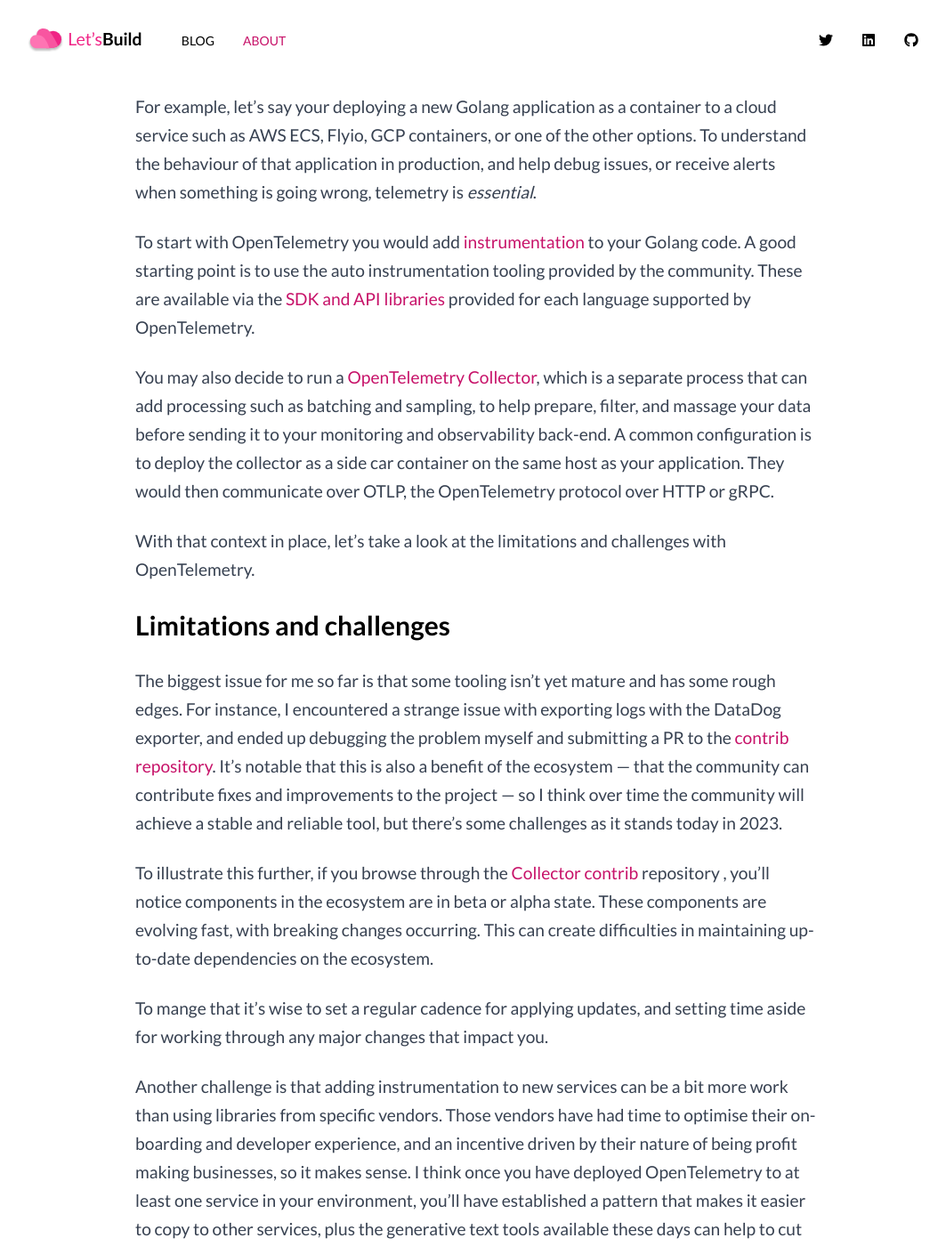
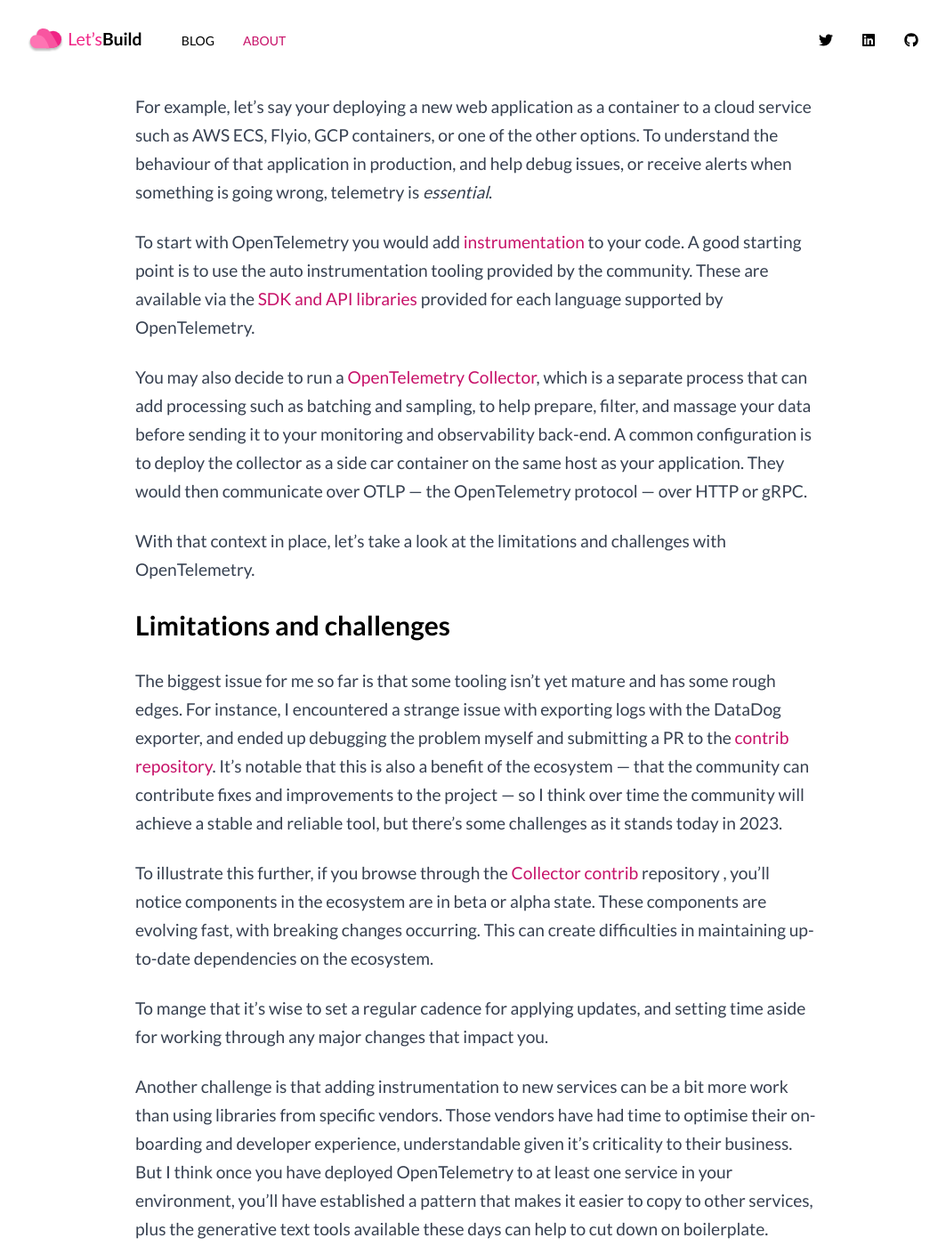
Before and after one commit to sbracegirdle/sbracegirdle.github.io, a Jekyll site: the page built from _posts/2023-03-23-opentel-thoughts.md, in a window 1280 px wide and 1400 px high, scrolled down 967 px. Shown: the whole window at 89% size, without its empty margins (104-1167 px from the left). Built offline with Jekyll 4.4.1, drawn with Linux system fonts in a browser that asks for light colours; some of the changed text lies outside the part shown.

Commit message:
Fix; final minor edits to opentel thoughts post

```diff
--- a/_posts/2023-03-23-opentel-thoughts.md
+++ b/_posts/2023-03-23-opentel-thoughts.md
@@ -14,15 +14,15 @@
 
 <!-- > How has the development of OpenTelemetry impacted the monitoring and observability landscape, and what are its key benefits for developers and organizations? -->
 
-The key benefits that OpenTelemetry brings is standardisation and vendor agnosticism. You can instrument your code once, and then with the help of the [OpenTelemetry Collector](https://github.com/open-telemetry/opentelemetry-collector) create configurations that pipe your telemetry data to one or more back-ends. There's integrations with popular SaaS vendors in the space such as DataDog, AWS CloudWatch, Honeycomb, and others.
+The key benefits that OpenTelemetry brings is standardisation and vendor agnosticism. You can instrument your code once and then with the help of the [OpenTelemetry Collector](https://github.com/open-telemetry/opentelemetry-collector) create configurations that pipe your telemetry data to one or more back-ends. There's integrations with popular SaaS vendors in the space such as DataDog, AWS CloudWatch, Honeycomb, and others.
 
 <!-- > What are some common use cases for implementing OpenTelemetry, and how does it help developers gain insights into their applications' performance and reliability? -->
 
-For example, let's say your deploying a new Golang application as a container to a cloud service such as AWS ECS, Flyio, GCP containers, or one of the other options. To understand the behaviour of that application in production, and help debug issues, or receive alerts when something is going wrong, telemetry is _essential_.
+For example, let's say your deploying a new web application as a container to a cloud service such as AWS ECS, Flyio, GCP containers, or one of the other options. To understand the behaviour of that application in production, and help debug issues, or receive alerts when something is going wrong, telemetry is _essential_.
 
-To start with OpenTelemetry you would add [instrumentation](https://opentelemetry.io/docs/instrumentation/) to your Golang code. A good starting point is to use the auto instrumentation tooling provided by the community. These are available via the [SDK and API libraries](https://opentelemetry.io/docs/instrumentation/) provided for each language supported by OpenTelemetry.
+To start with OpenTelemetry you would add [instrumentation](https://opentelemetry.io/docs/instrumentation/) to your code. A good starting point is to use the auto instrumentation tooling provided by the community. These are available via the [SDK and API libraries](https://opentelemetry.io/docs/instrumentation/) provided for each language supported by OpenTelemetry.
 
-You may also decide to run a [OpenTelemetry Collector](https://github.com/open-telemetry/opentelemetry-collector), which is a separate process that can add processing such as batching and sampling, to help prepare, filter, and massage your data before sending it to your monitoring and observability back-end. A common configuration is to deploy the collector as a side car container on the same host as your application. They would then communicate over OTLP, the OpenTelemetry protocol over HTTP or gRPC.
+You may also decide to run a [OpenTelemetry Collector](https://github.com/open-telemetry/opentelemetry-collector), which is a separate process that can add processing such as batching and sampling, to help prepare, filter, and massage your data before sending it to your monitoring and observability back-end. A common configuration is to deploy the collector as a side car container on the same host as your application. They would then communicate over OTLP — the OpenTelemetry protocol — over HTTP or gRPC.
 
 With that context in place, let's take a look at the limitations and challenges with OpenTelemetry.
 
@@ -38,9 +38,9 @@
 
 To mange that it's wise to set a regular cadence for applying updates, and setting time aside for working through any major changes that impact you.
 
-Another challenge is that adding instrumentation to new services can be a bit more work than using libraries from specific vendors. Those vendors have had time to optimise their on-boarding and developer experience, and an incentive driven by their nature of being profit making businesses, so it makes sense. I think once you have deployed OpenTelemetry to at least one service in your environment, you'll have established a pattern that makes it easier to copy to other services, plus the generative text tools available these days can help to cut down on boilerplate.
+Another challenge is that adding instrumentation to new services can be a bit more work than using libraries from specific vendors. Those vendors have had time to optimise their on-boarding and developer experience, understandable given it's criticality to their business. But I think once you have deployed OpenTelemetry to at least one service in your environment, you'll have established a pattern that makes it easier to copy to other services, plus the generative text tools available these days can help to cut down on boilerplate.
 
-For example, setting up the infrastructure for the OpenTelemetry Collector can be a bit of added work. First you need to choose a distribution for the collector, such as the contrib distribution, one from a vendor such as AWS, or by [building one yourself with the builder tool](https://opentelemetry.io/docs/collector/custom-collector/). Then you need to add a YML configuration for your collector, which defines how to receive, process and export telemetry data. Then you need to build an image for the collector that embeds your configuration and publish it to a container repository in your ecosystem. Then we deploy the collector along side the application, which we configure to pipe telemetry data to the collector via OTLP, which then forwards the data on to a backend.
+For example, setting up the infrastructure for the OpenTelemetry Collector can be a bit of added work. First you need to choose a distribution for the collector, such as the [contrib distirbution](https://github.com/open-telemetry/opentelemetry-collector-contrib), one from a vendor such as AWS, or by [building one yourself with the builder tool](https://opentelemetry.io/docs/collector/custom-collector/). Then you need to add a YML configuration for your collector, which defines how to receive, process and export telemetry data. Then you need to build an image for the collector that embeds your configuration and publish it to a container repository in your ecosystem. Then we deploy the collector along side the application, which we configure to pipe telemetry data to the collector via OTLP, which then forwards the data on to a backend.
 
 This is a lot of steps and moving parts, and I'm sure it's daunting for newcomers, but once you've stepped through the process and familiarised with it, I don't think it's too arduous or complex.
 
@@ -81,12 +81,14 @@
 
 <!-- > How does the OpenTelemetry project promote collaboration and community involvement, and what are some examples of how the community has contributed to its growth and success? -->
 
-The OpenTelemetry project has collaboration and community involvement at its core. Being an open-source project, it encourages developers and organizations to actively participate in its growth and development. The project maintains a strong presence on GitHub, where developers can contribute to the codebase, report issues, and suggest improvements under the Apache license Version 2.0, which is permissive license that allows commercial use.
+The OpenTelemetry project has collaboration and community involvement at its core. Being an open-source project, it encourages developers and organisations to actively participate in its growth and development. The project maintains a strong presence on GitHub, where developers can contribute to the codebase, report issues, and suggest improvements under the Apache license Version 2.0, which is permissive license that allows commercial use.
 
 The community's involvement has led to the development of integrations, exporters, and instrumentation libraries for a range of programming languages and platforms. Examples of community-driven contributions include the development of OpenTelemetry SDKs for languages like Java, Python, Go, JavaScript, also exporters for popular backends like Jaeger, Prometheus, Zipkin, and DataDog. The community also contributes to documentation, tutorials, and sharing best practices to help other developers adopt OpenTelemetry.
 
 ## Conclusion
 
-In conclusion, the current state of OpenTelemetry shows great promise in standardizing and democratizing observability and monitoring across different platforms and languages. Challenges exist, such as adding instrumentation to new services being more involved than equal libraries from vendors. But despite these on-boarding challenges, I think the benefits of vendor agnosticism, and the powerful tools available, will compound in the long run.
+In conclusion, the current state of OpenTelemetry shows great promise in standardising and democratising observability and monitoring across different platforms and languages. Challenges exist, such as adding instrumentation to new services being more involved than equal libraries from vendors. But despite these on-boarding challenges, I think the benefits of vendor agnosticism, and the powerful tools available, will compound in the long run.
 
 As the OpenTelemetry ecosystem continues to evolve and mature, we can anticipate further improvements in its tooling and developer experience, solidifying its position in the world of observability and monitoring. I predict, and hope, that in a few years, it'll become the default method for software teams intrumenting their code.
+
+Thanks for reading! Please reach out on the socials if you'd like to discuss further.
```
